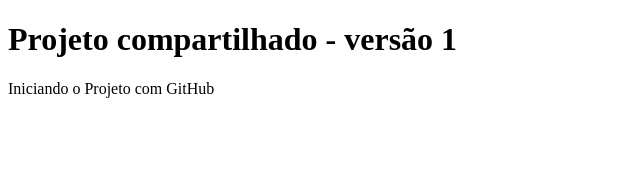
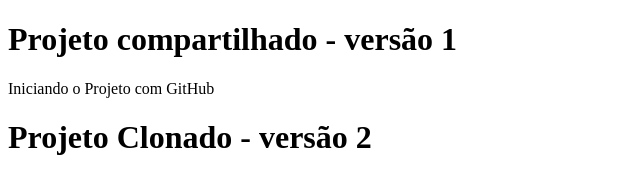
Before and after one commit to AndScientist/ambev_git, a plain HTML site: page index.html in a window 1280 px wide. Shown: the whole page, without its empty margins (0-640 px from the left). Drawn offline with Linux system fonts and the light colour scheme.

Commit message:
inclusão de versão 2 e criação do clone

```diff
--- a/index.html
+++ b/index.html
@@ -8,5 +8,6 @@
     <h1>Projeto compartilhado - versão 1
     </h1>
     <p>Iniciando o Projeto com GitHub</p>
+    <h1>Projeto Clonado - versão 2</h1>
 </body>
 </html>
```
